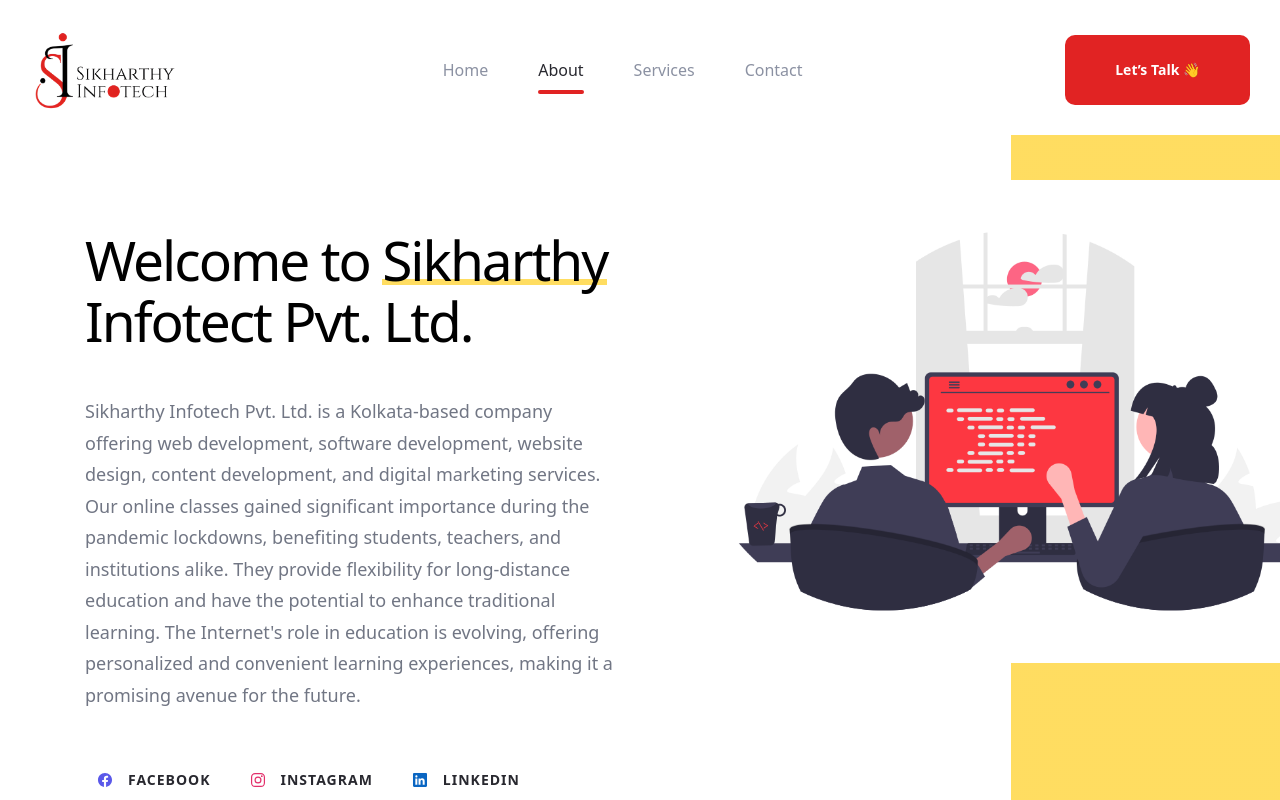
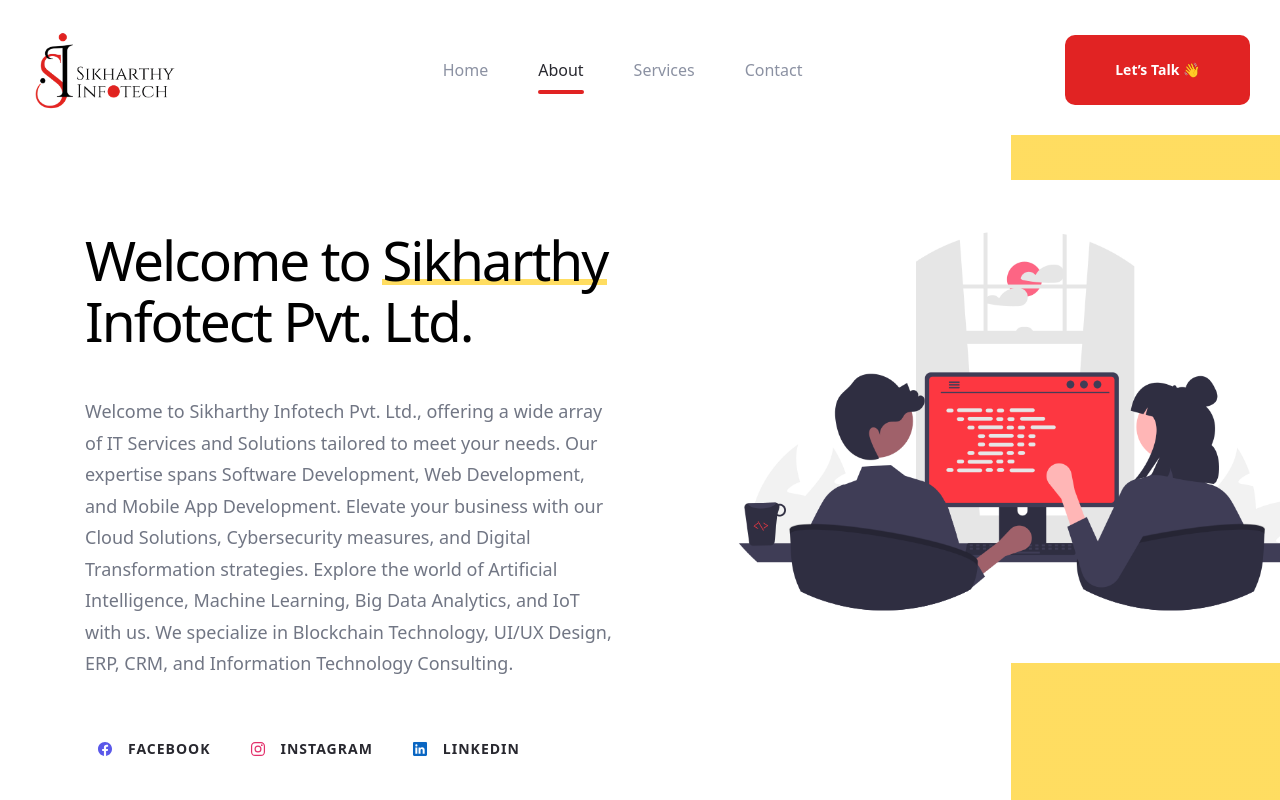
Before and after one commit to iamPankajGhosh/siplhub.vercel.app, a React (Vite) app in the folder frontend_react/: page /about in a window 1280 px wide. Shown: the top 800 px of the page. Built offline with nearby package versions, Linux system fonts and the light colour scheme.

Commit message:
SEO done

```diff
--- a/frontend_react/index.html
+++ b/frontend_react/index.html
@@ -8,14 +8,17 @@
     <!--
       - primary meta tags
     -->
-    <title>Sikharthy Infotech - Crafting Excellence in Web Development</title>
+    <title>
+      Sikharthy Infotech - Crafting Excellence in Web Development and best
+      training institute in Kolkata
+    </title>
     <meta
       name="title"
-      content="Top Web Development & Software Company in Kolkata - Sikharthy Infotech"
+      content="Top Web Development Software Company, best training institute and Comprehensive IT Solutions and  SEO Training in Kolkata - Sikharthy Infotech"
     />
     <meta
       name="description"
-      content="Sikharthy Infotech Pvt Ltd is a Kolkata-based company offering web development, software development, website design, content development, and digital marketing services."
+      content="Sikharthy Infotech Pvt Ltd is a Kolkata-based company offering web development, software development, website design, content development, and digital marketing services.Get cutting-edge IT Services, Software & Web Development, along with top-notch SEO Training. Explore Digital Transformation, Cybersecurity, AI, Machine Learning & more."
     />
 
     <!--
--- a/frontend_react/src/pages/About.jsx
+++ b/frontend_react/src/pages/About.jsx
@@ -21,16 +21,15 @@
                 </h1>
 
                 <p className="hero-text">
-                  Sikharthy Infotech Pvt. Ltd. is a Kolkata-based company
-                  offering web development, software development, website
-                  design, content development, and digital marketing services.
-                  Our online classes gained significant importance during the
-                  pandemic lockdowns, benefiting students, teachers, and
-                  institutions alike. They provide flexibility for long-distance
-                  education and have the potential to enhance traditional
-                  learning. The Internet's role in education is evolving,
-                  offering personalized and convenient learning experiences,
-                  making it a promising avenue for the future.
+                  Welcome to Sikharthy Infotech Pvt. Ltd., offering a wide array
+                  of IT Services and Solutions tailored to meet your needs. Our
+                  expertise spans Software Development, Web Development, and
+                  Mobile App Development. Elevate your business with our Cloud
+                  Solutions, Cybersecurity measures, and Digital Transformation
+                  strategies. Explore the world of Artificial Intelligence,
+                  Machine Learning, Big Data Analytics, and IoT with us. We
+                  specialize in Blockchain Technology, UI/UX Design, ERP, CRM,
+                  and Information Technology Consulting.
                 </p>
 
                 <ul className="social-list">
```
